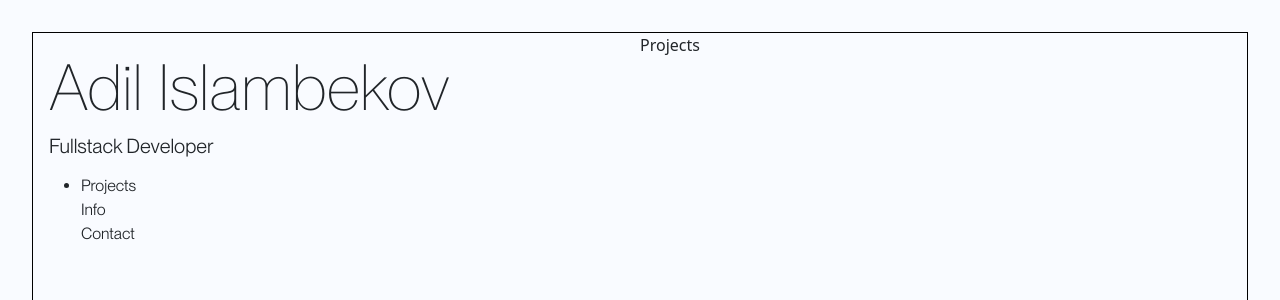
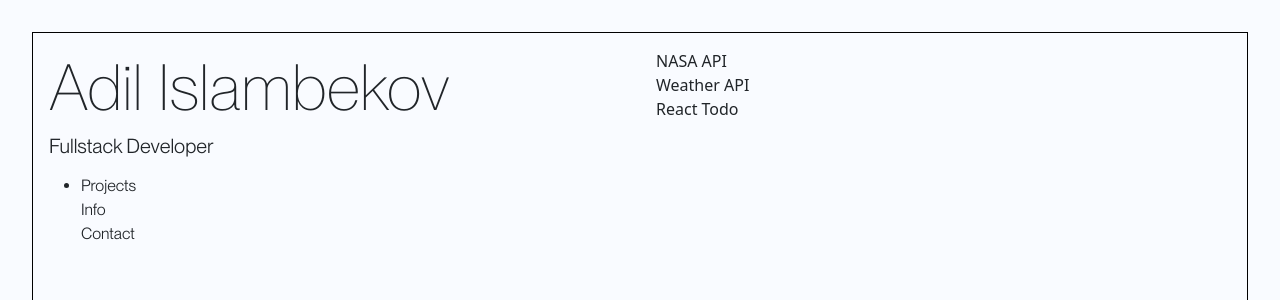
Before and after one commit to osnapitzadi/portfolio, a React (Create React App) app: page / in a window 1280 px wide. Both pictures are taken after a click on the element "Projects". Shown: the top 300 px of the page. Built offline with nearby package versions, Linux system fonts and the light colour scheme.

Commit message:
no animation

```diff
--- a/src/components/Projects.js
+++ b/src/components/Projects.js
@@ -2,7 +2,13 @@ import React from 'react'
 
 function Projects() {
   return (
-    <div>Projects</div>
+    <div className='projects m-3 align-self-end ms-auto'>
+        <div className='d-flex flex-column m-3'>
+            <div className='project'>NASA API</div>
+            <div className='project'>Weather API</div>
+            <div className='project'>React Todo</div>
+        </div>
+    </div>
   )
 }
 
```
